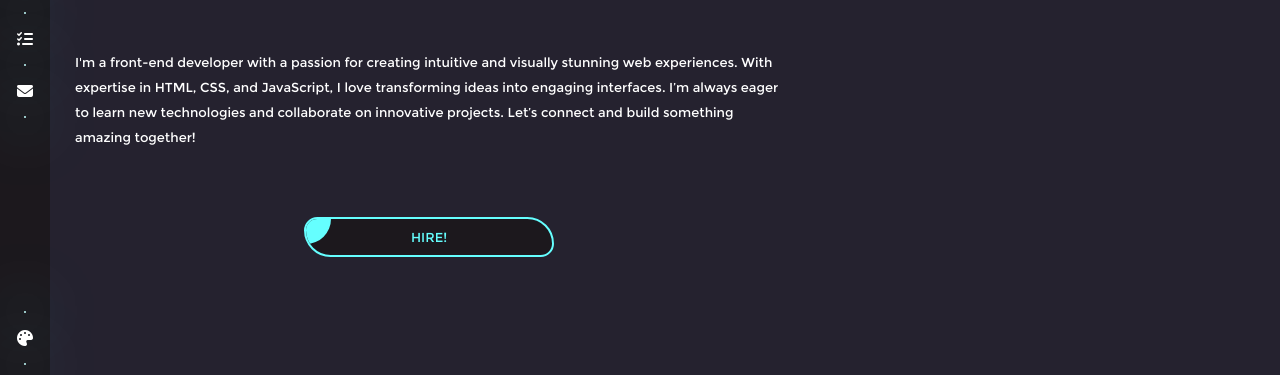
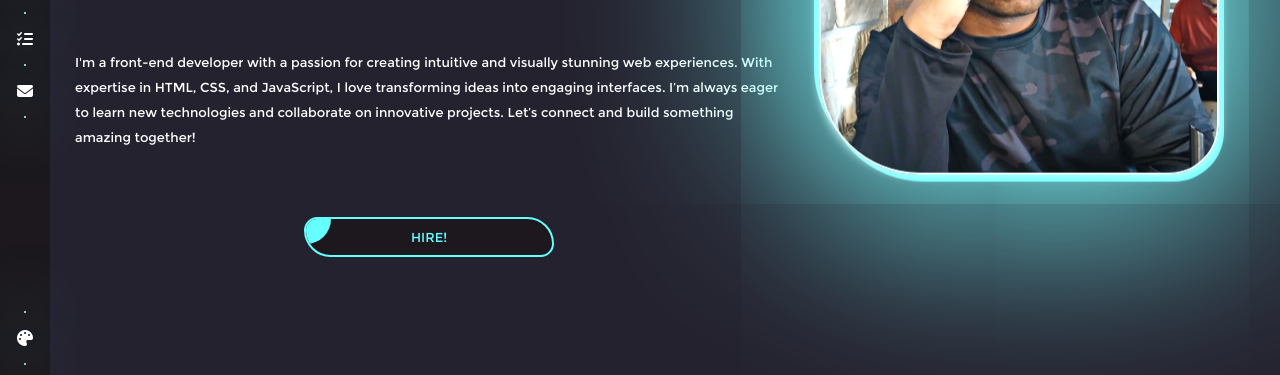
Before and after one commit to Zeddy-Forreal/Portfolio, a plain HTML site: page index.html in a window 1280 px wide. Shown: the part 425-800 px from the top of the page. Drawn offline with Linux system fonts and the light colour scheme.

Commit message:
Add files via upload

```diff
--- a/index.html
+++ b/index.html
@@ -43,7 +43,7 @@
                 <p class="lorem">I'm a front-end developer with a passion for creating intuitive and visually stunning web experiences. With expertise in HTML, CSS, and JavaScript, I love transforming ideas into engaging interfaces. I’m always eager to learn new technologies and collaborate on innovative projects. Let’s connect and build something amazing together!</p>
                 <button class="sbtn">HIRE!</button>
             </section>
-            <section class="two"><img src="images/pfp.jpeg" class="active"></section>
+            <section class="two"><div class="active img"></div></section>
 
         </section>
         <section class="sec_section about">
```
